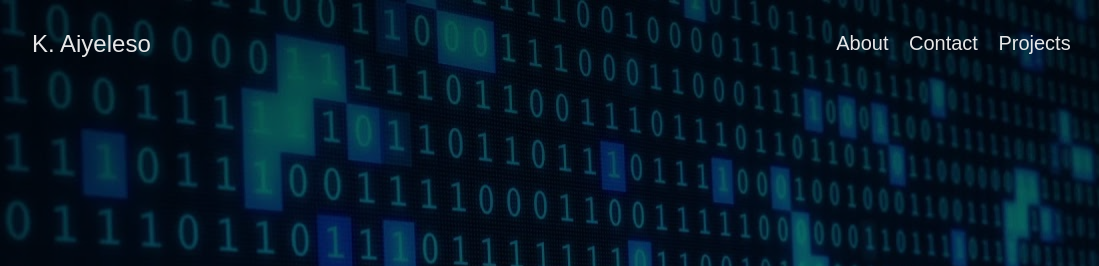
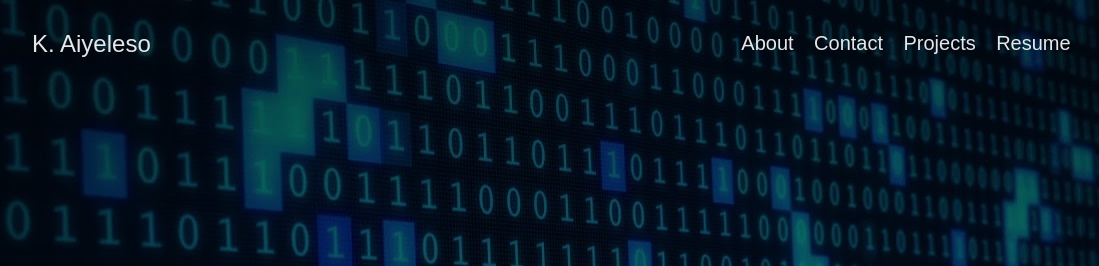
Before and after one commit to Khamaldeeen/Kam_Portfolio, a plain HTML site: page post/index.html in a window 1280 px wide. Shown: the top 266 px of the page, 0-1099 px from the left. Drawn offline with Linux system fonts and the light colour scheme.

Commit message:
Project Portfolio

```diff
--- a/post/index.html
+++ b/post/index.html
@@ -81,6 +81,11 @@
           <li class="list f5 f4-ns fw4 dib pr3">
             <a class="hover-white no-underline white-90" href="https://khamaldeeen.github.io/Kam_Portfolio/post/" title="Projects page">
               Projects
+            </a>
+          </li>
+          <li class="list f5 f4-ns fw4 dib pr3">
+            <a class="hover-white no-underline white-90" href="https://khamaldeeen.github.io/Kam_Portfolio/resume/AIYELESO_Kamaldeen_Ekundayo_C.V.pdf" title="Resume page">
+              Resume
             </a>
           </li>
 
```
Also changed, not shown: about/index.html (+5 -0 lines), categories/index.html (+5 -0 lines), contact/index.html (+5 -0 lines), post/page/2/index.html (+5 -0 lines).
